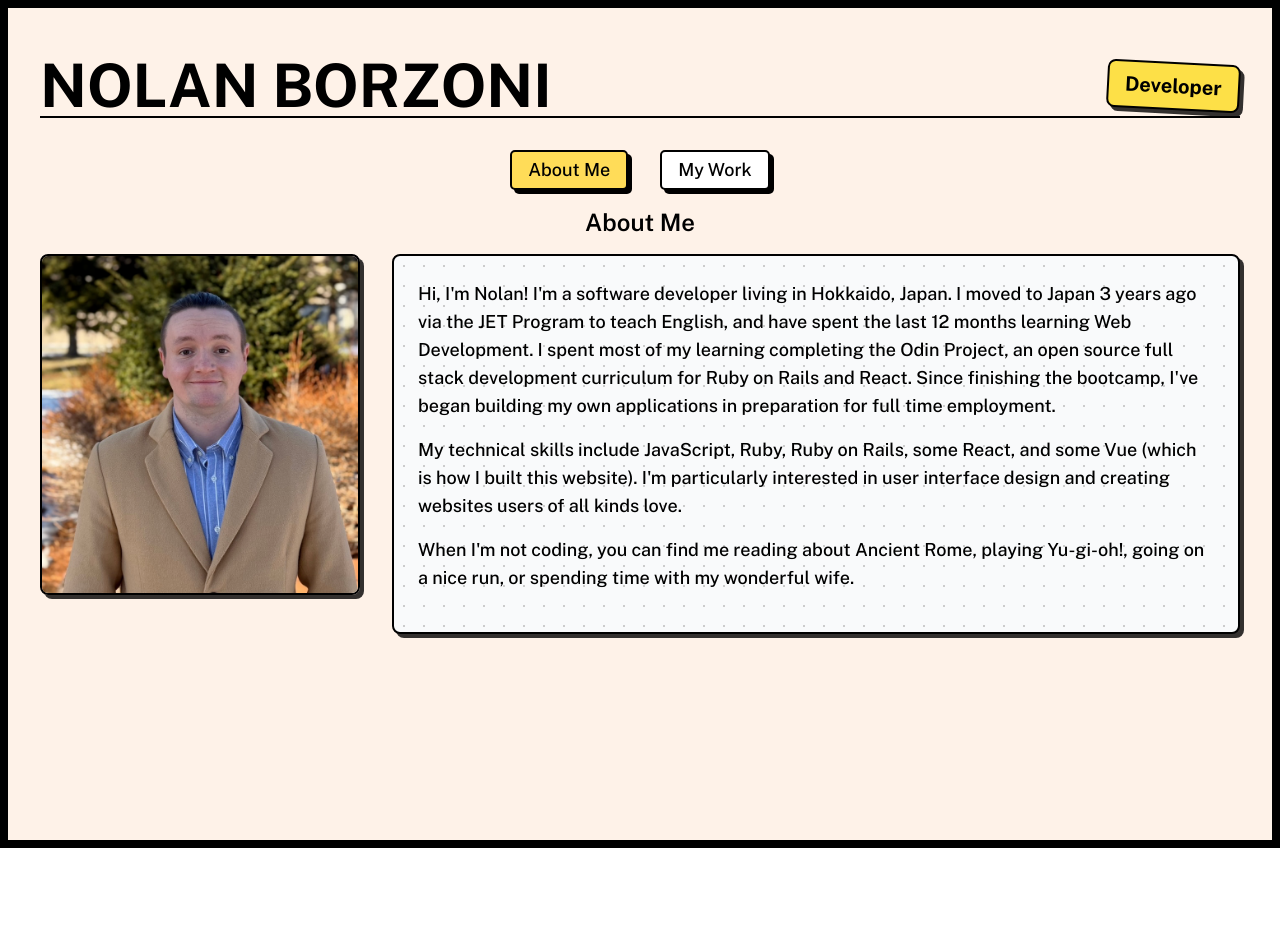
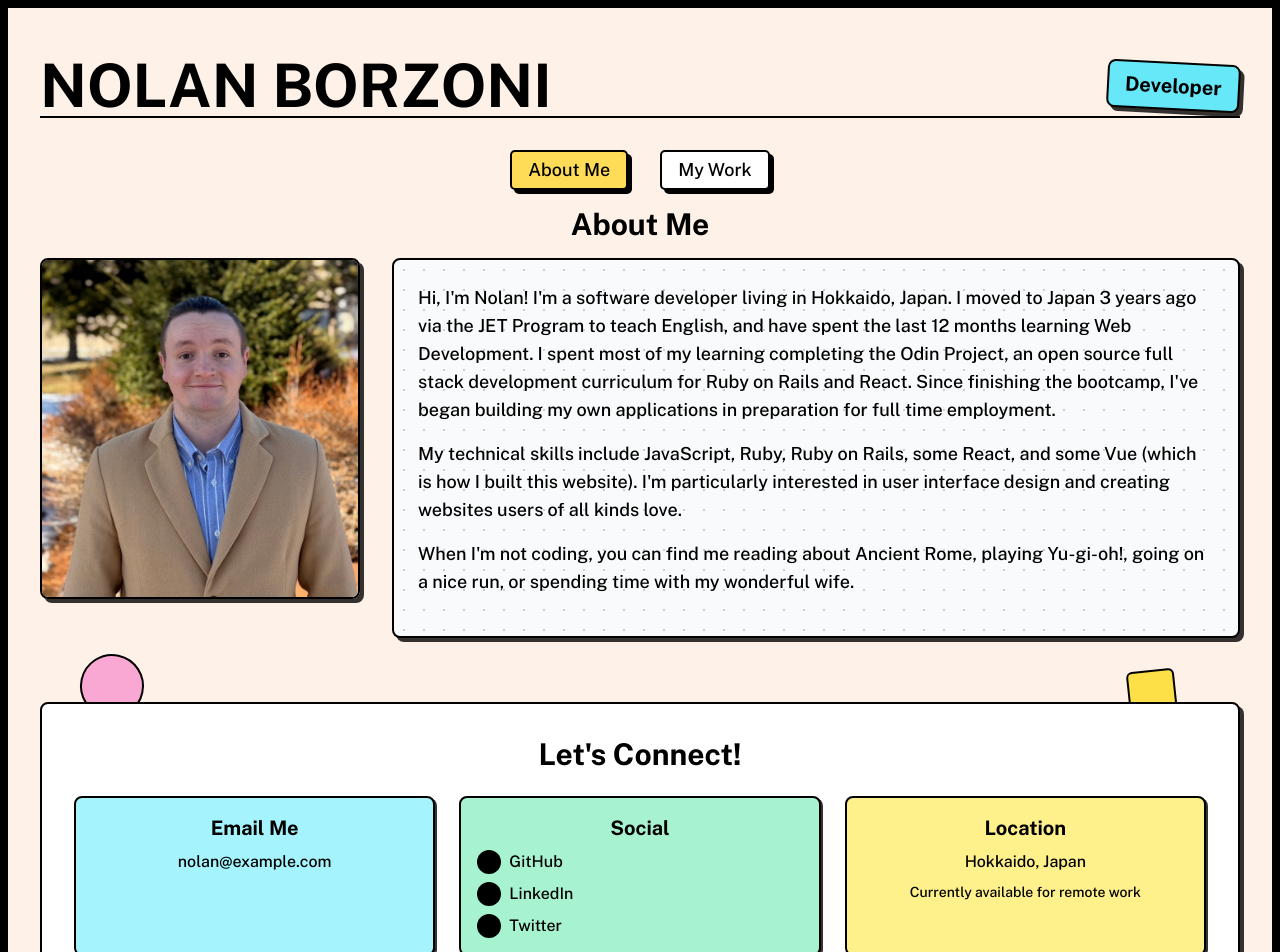
Before and after one commit to nolanborz/dev-brutality, a React (Vite) app: page / in a window 1280 px wide. Shown: the top 952 px of the page. Before the commit the page ends 848 px from the top, so only its background shows below. Built offline with nearby package versions, Linux system fonts and the light colour scheme.

Commit message:
Add footer neo brutalism design

```diff
--- a/src/App.tsx
+++ b/src/App.tsx
@@ -31,7 +31,7 @@ function App() {
           <h1 className="text-6xl font-bold relative wiggle-on-hover">
             NOLAN BORZONI
           </h1>
-          <div className="bg-yellow-300 border-2 border-black shadow-[4px_4px_0px_0px_rgba(0,0,0,0.8)] px-4 py-2 rounded-lg transform rotate-3 hover:rotate-0 transition-transform duration-300">
+          <div className="bg-cyan-300 border-2 border-black shadow-[4px_4px_0px_0px_rgba(0,0,0,0.8)] px-4 py-2 rounded-lg transform rotate-3 hover:rotate-0 transition-transform duration-300">
             <span className="text-xl font-bold">Developer</span>
           </div>
         </header>
@@ -56,7 +56,7 @@ function App() {
         <main>
           {activeTab === "about" ? (
             <div>
-              <h2 className="text-2xl font-semibold mb-4">About Me</h2>
+              <h2 className="text-3xl font-extrabold mb-4">About Me</h2>
               <div className="flex flex-col md:flex-row gap-8">
                 <div className="flex-shrink-0">
                   <img
@@ -104,6 +104,82 @@ function App() {
             </div>
           )}
         </main>
+        <footer className="mt-16">
+          <div className="relative">
+            {/* Decorative elements */}
+            <div className="absolute -top-12 left-10 transform rotate-12">
+              <div className="w-16 h-16 bg-pink-300 border-2 border-black rounded-full"></div>
+            </div>
+            <div className="absolute -top-8 right-16 transform -rotate-6">
+              <div className="w-12 h-12 bg-yellow-300 border-2 border-black rounded-md"></div>
+            </div>
+
+            {/* Main footer container */}
+            <div className="relative bg-white border-2 border-black rounded-lg p-8 shadow-[4px_4px_0px_0px_rgba(0,0,0,0.8)]">
+              <h2 className="text-3xl font-extrabold mb-6">Let's Connect!</h2>
+
+              {/* Contact grid */}
+              <div className="grid grid-cols-1 md:grid-cols-3 gap-6">
+                {/* Email section */}
+                <div className="bg-cyan-200 border-2 border-black rounded-lg p-4 shadow-[2px_2px_0px_0px_rgba(0,0,0,0.8)] transform hover:-translate-y-1 transition-transform duration-300">
+                  <h3 className="text-xl font-bold mb-2">Email Me</h3>
+                  <p className="font-medium">nolan@example.com</p>
+                </div>
+
+                {/* Social links */}
+                <div className="bg-emerald-200 border-2 border-black rounded-lg p-4 shadow-[2px_2px_0px_0px_rgba(0,0,0,0.8)] transform hover:-translate-y-1 transition-transform duration-300">
+                  <h3 className="text-xl font-bold mb-2">Social</h3>
+                  <ul className="flex flex-col space-y-2">
+                    <li className="font-medium">
+                      <a
+                        href="#"
+                        className="flex items-center gap-2 hover:underline"
+                      >
+                        <span className="inline-block w-6 h-6 bg-black rounded-full"></span>
+                        GitHub
+                      </a>
+                    </li>
+                    <li className="font-medium">
+                      <a
+                        href="#"
+                        className="flex items-center gap-2 hover:underline"
+                      >
+                        <span className="inline-block w-6 h-6 bg-black rounded-full"></span>
+                        LinkedIn
+                      </a>
+                    </li>
+                    <li className="font-medium">
+                      <a
+                        href="#"
+                        className="flex items-center gap-2 hover:underline"
+                      >
+                        <span className="inline-block w-6 h-6 bg-black rounded-full"></span>
+                        Twitter
+                      </a>
+                    </li>
+                  </ul>
+                </div>
+
+                {/* Location */}
+                <div className="bg-yellow-200 border-2 border-black rounded-lg p-4 shadow-[2px_2px_0px_0px_rgba(0,0,0,0.8)] transform hover:-translate-y-1 transition-transform duration-300">
+                  <h3 className="text-xl font-bold mb-2">Location</h3>
+                  <p className="font-medium">Hokkaido, Japan</p>
+                  <p className="font-medium text-sm mt-2">
+                    Currently available for remote work
+                  </p>
+                </div>
+              </div>
+
+              {/* Footer note */}
+              <div className="mt-10 text-center">
+                <p className="inline-block bg-gray-100 border-2 border-black px-4 py-2 rounded-lg shadow-[2px_2px_0px_0px_rgba(0,0,0,0.8)] transform rotate-1">
+                  <span className="font-bold">© 2025 Nolan Borzoni</span> • Made
+                  with 💻 in Japan
+                </p>
+              </div>
+            </div>
+          </div>
+        </footer>
       </div>
     </div>
   );
--- a/src/index.css
+++ b/src/index.css
@@ -10,7 +10,6 @@
     0,
     0.8
   ); /* background color overlay for alert dialogs, modals, etc. */
-  --nav-bg: #a388ee;
   --bg: #fef2e8;
   --bw: #fff; /* white and secondary black e.g. utility class variant would be: bg-[#fff] dark:bg-[#212121] */
   --blank: #000; /* blank black and white */
```
